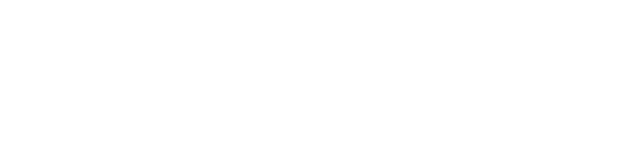
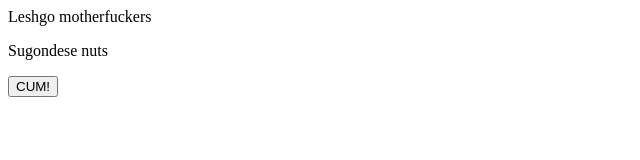
Before and after one commit to mitchthestonky/css-foundations-exercise-1, a plain HTML site: page index.html in a window 1280 px wide. Shown: the whole page, without its empty margins (0-640 px from the left). Drawn offline with Linux system fonts and the light colour scheme.

Commit message:
Include text elements for the exercise

```diff
--- a/index.html
+++ b/index.html
@@ -8,6 +8,10 @@
     <link rel="stylesheet" href="styles.css">
 </head>
 <body>
+    <div>Leshgo motherfuckers</div>
 
+    <p>Sugondese nuts</p>
+
+    <button>CUM!</button>
 </body>
 </html>
```
